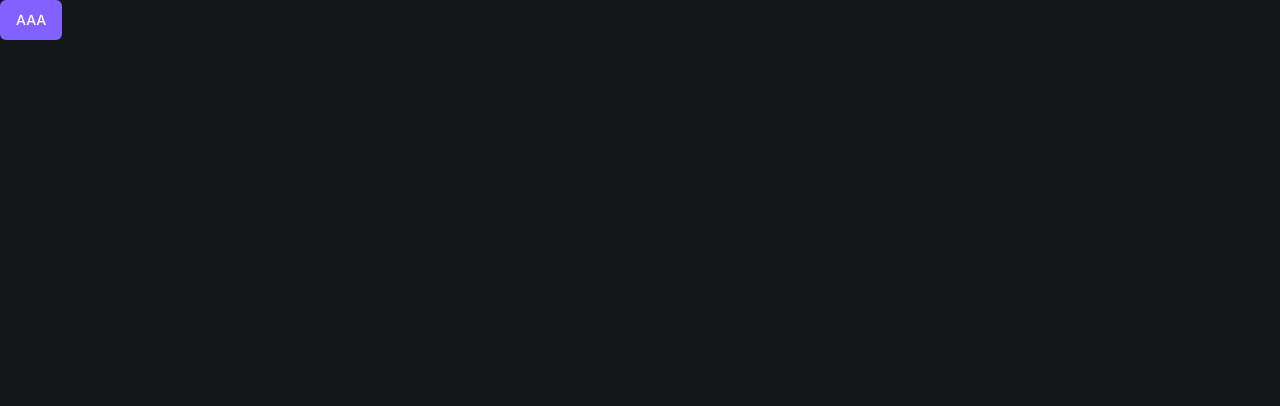
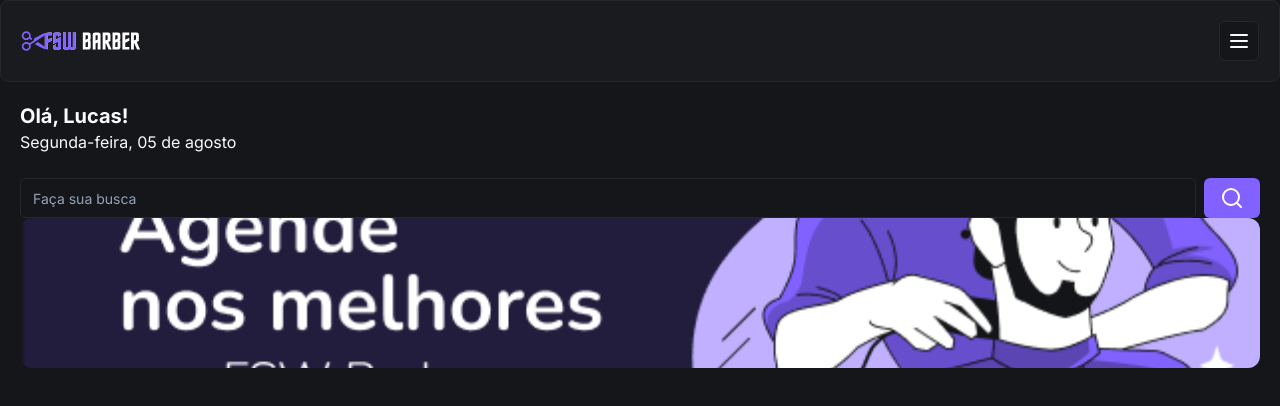
Before and after one commit to lucaslbmp/fsw-barber, a Next.js app: page / in a window 1280 px wide. Shown: the top 406 px of the page. Built offline with nearby package versions, Linux system fonts and the light colour scheme.

Commit message:
feat: add header component and banner

```diff
--- /dev/null
+++ b/src/app/_components/ui/card.tsx
@@ -0,0 +1,79 @@
+import * as React from "react"
+
+import { cn } from "@/app/_lib/utils"
+
+const Card = React.forwardRef<
+  HTMLDivElement,
+  React.HTMLAttributes<HTMLDivElement>
+>(({ className, ...props }, ref) => (
+  <div
+    ref={ref}
+    className={cn(
+      "rounded-lg border bg-card text-card-foreground shadow-sm",
+      className,
+    )}
+    {...props}
+  />
+))
+Card.displayName = "Card"
+
+const CardHeader = React.forwardRef<
+  HTMLDivElement,
+  React.HTMLAttributes<HTMLDivElement>
+>(({ className, ...props }, ref) => (
+  <div
+    ref={ref}
+    className={cn("flex flex-col space-y-1.5 p-6", className)}
+    {...props}
+  />
+))
+CardHeader.displayName = "CardHeader"
+
+const CardTitle = React.forwardRef<
+  HTMLParagraphElement,
+  React.HTMLAttributes<HTMLHeadingElement>
+>(({ className, ...props }, ref) => (
+  <h3
+    ref={ref}
+    className={cn(
+      "text-2xl font-semibold leading-none tracking-tight",
+      className,
+    )}
+    {...props}
+  />
+))
+CardTitle.displayName = "CardTitle"
+
+const CardDescription = React.forwardRef<
+  HTMLParagraphElement,
+  React.HTMLAttributes<HTMLParagraphElement>
+>(({ className, ...props }, ref) => (
+  <p
+    ref={ref}
+    className={cn("text-sm text-muted-foreground", className)}
+    {...props}
+  />
+))
+CardDescription.displayName = "CardDescription"
+
+const CardContent = React.forwardRef<
+  HTMLDivElement,
+  React.HTMLAttributes<HTMLDivElement>
+>(({ className, ...props }, ref) => (
+  <div ref={ref} className={cn("p-6 pt-0", className)} {...props} />
+))
+CardContent.displayName = "CardContent"
+
+const CardFooter = React.forwardRef<
+  HTMLDivElement,
+  React.HTMLAttributes<HTMLDivElement>
+>(({ className, ...props }, ref) => (
+  <div
+    ref={ref}
+    className={cn("flex items-center p-6 pt-0", className)}
+    {...props}
+  />
+))
+CardFooter.displayName = "CardFooter"
+
+export { Card, CardHeader, CardFooter, CardTitle, CardDescription, CardContent }
--- /dev/null
+++ b/src/app/_components/ui/header.tsx
@@ -0,0 +1,19 @@
+import { Card, CardContent } from "./card"
+import Image from "next/image"
+import { Button } from "./button"
+import { MenuIcon } from "lucide-react"
+
+const Header = () => {
+  return (
+    <Card>
+      <CardContent className="flex flex-row items-center justify-between p-5">
+        <Image src="/logo.svg" alt="FSW Barber" height={18} width={120} />
+        <Button size="icon" variant="outline">
+          <MenuIcon />
+        </Button>
+      </CardContent>
+    </Card>
+  )
+}
+
+export default Header
--- /dev/null
+++ b/src/app/_components/ui/input.tsx
@@ -0,0 +1,25 @@
+import * as React from "react"
+
+import { cn } from "@/app/_lib/utils"
+
+export interface InputProps
+  extends React.InputHTMLAttributes<HTMLInputElement> {}
+
+const Input = React.forwardRef<HTMLInputElement, InputProps>(
+  ({ className, type, ...props }, ref) => {
+    return (
+      <input
+        type={type}
+        className={cn(
+          "flex h-10 w-full rounded-md border border-input bg-background px-3 py-2 text-sm ring-offset-background file:border-0 file:bg-transparent file:text-sm file:font-medium placeholder:text-muted-foreground focus-visible:outline-none focus-visible:ring-2 focus-visible:ring-ring focus-visible:ring-offset-2 disabled:cursor-not-allowed disabled:opacity-50",
+          className,
+        )}
+        ref={ref}
+        {...props}
+      />
+    )
+  },
+)
+Input.displayName = "Input"
+
+export { Input }
--- a/src/app/page.tsx
+++ b/src/app/page.tsx
@@ -1,6 +1,33 @@
+import { SearchIcon } from "lucide-react"
+import { Button } from "./_components/ui/button"
+import Header from "./_components/ui/header"
+import { Input } from "./_components/ui/input"
 import Image from "next/image"
-import { Button } from "./_components/ui/button"
 
 export default function Home() {
-  return <main className="mb-5"><Button>AAA</Button></main>
+  return (
+    <main className="mb-5">
+      <Header />
+      <div className="p-5">
+        <h2 className="text-xl font-bold">Olá, Lucas!</h2>
+        <p>Segunda-feira, 05 de agosto</p>
+
+        <div className="mt-6 flex items-center gap-2">
+          <Input placeholder="Faça sua busca" />
+          <Button>
+            <SearchIcon />
+          </Button>
+        </div>
+
+        <div className="relative h-[150px] w-full">
+          <Image
+            src="/banner01.png"
+            alt="Agende nos melhores com FSW BArber"
+            fill
+            className="rounded-xl object-cover"
+          />
+        </div>
+      </div>
+    </main>
+  )
 }
```
Also changed, not shown: public/banner01.png (added), public/logo.svg (added).
